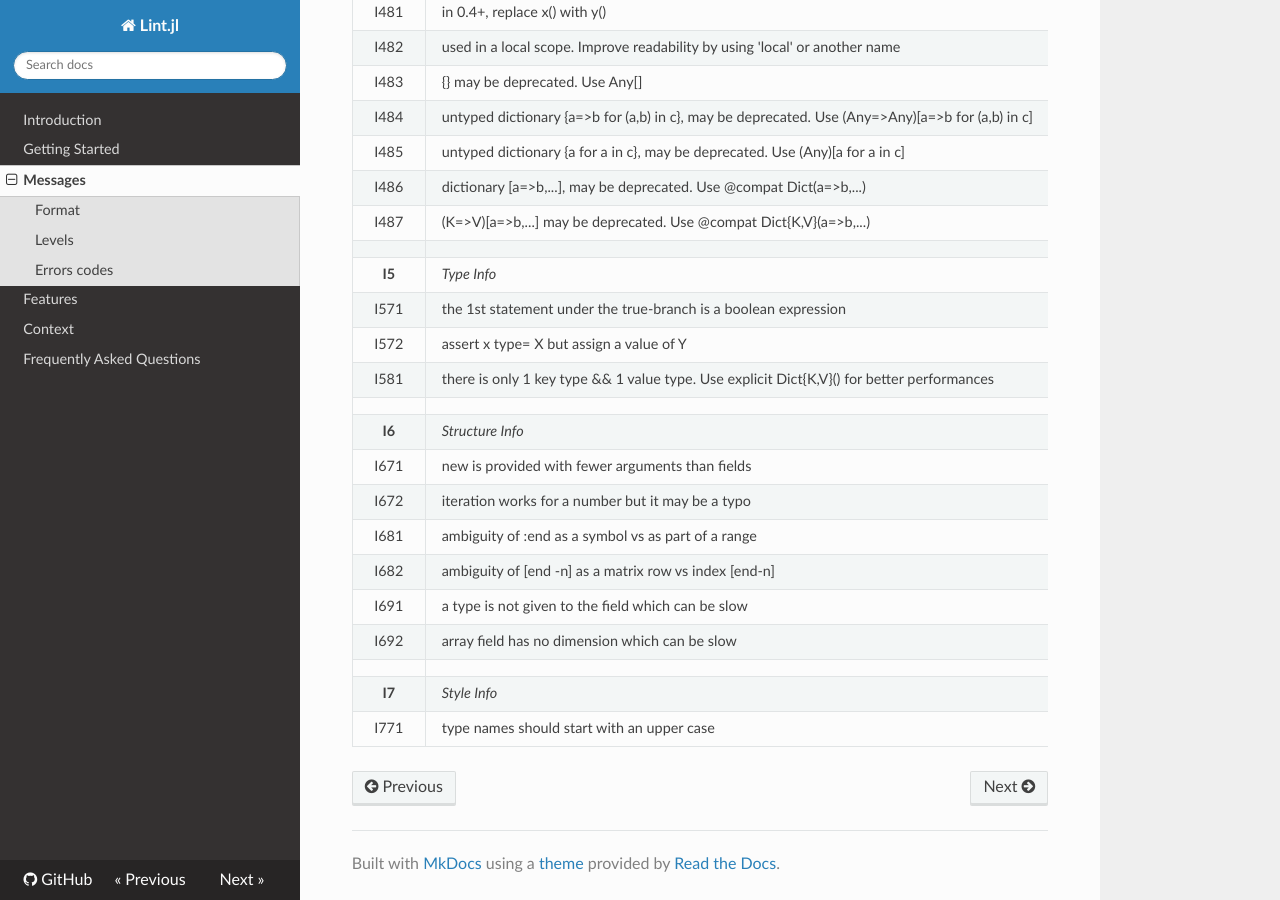
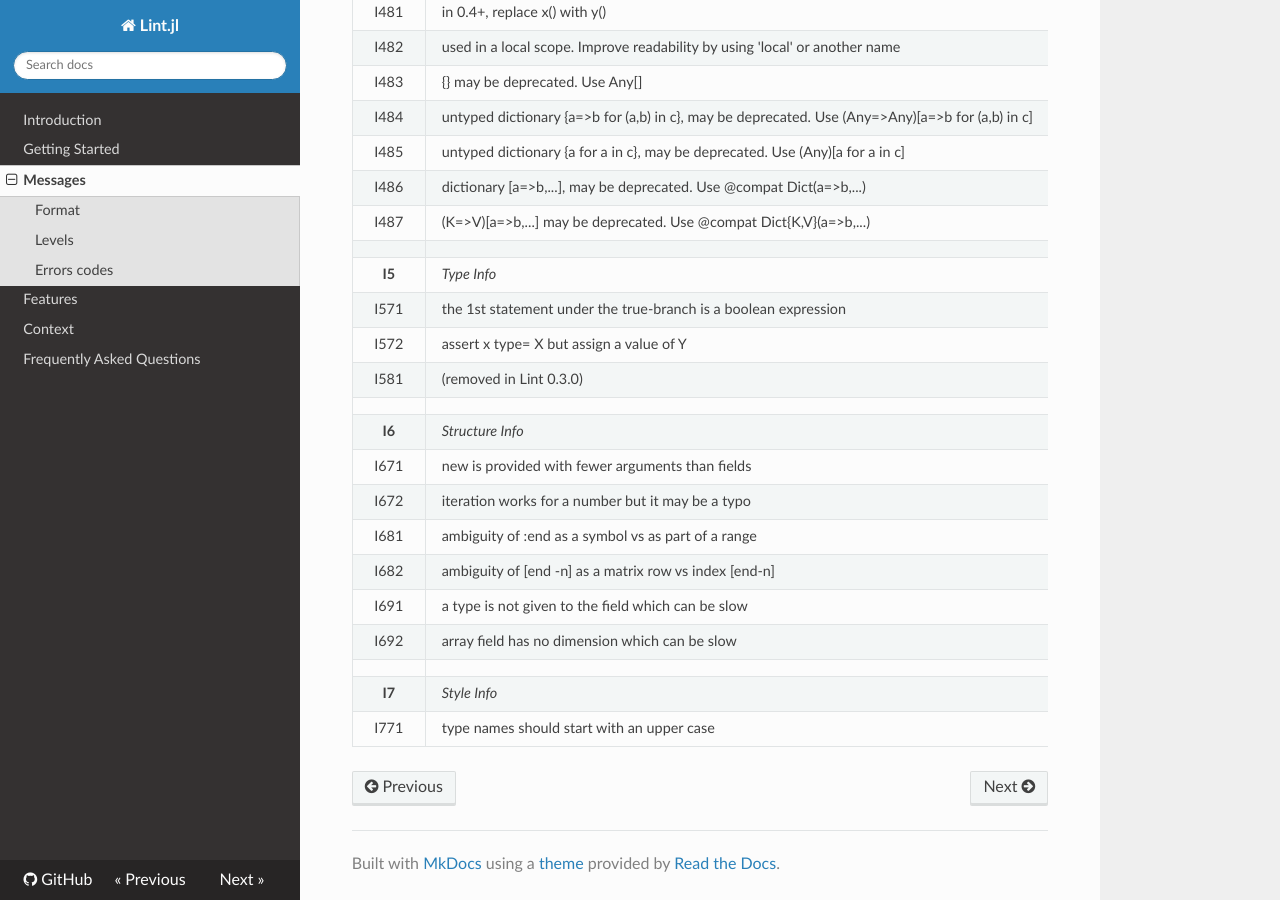
Before and after one commit to tonyhffong/Lint.jl, an MkDocs documentation site: the page built from docs/messages.md, in a window 1280 px wide and 900 px high, scrolled down 5421 px. Built offline with MkDocs 1.6.1, drawn with Linux system fonts in a browser that asks for light colours; nearby versions of some CDN libraries; old or Windows-style settings are respelled for this version of MkDocs.

Commit message:
Remove misleading I581

```diff
--- a/docs/messages.md
+++ b/docs/messages.md
@@ -178,7 +178,7 @@ Every error code starts with letter for the severity `E`:`ERROR`, `W`:`WARN` or
 | **I5** | *Type Info*
 | I571   | the 1st statement under the true-branch is a boolean expression
 | I572   | assert x type= X but assign a value of Y
-| I581   | there is only 1 key type && 1 value type. Use explicit Dict{K,V}() for better performances
+| I581   | (removed in Lint 0.3.0)
 |        |
 | **I6** | *Structure Info*
 | I671   | new is provided with fewer arguments than fields
```
Also changed, not shown: 2 other files.
